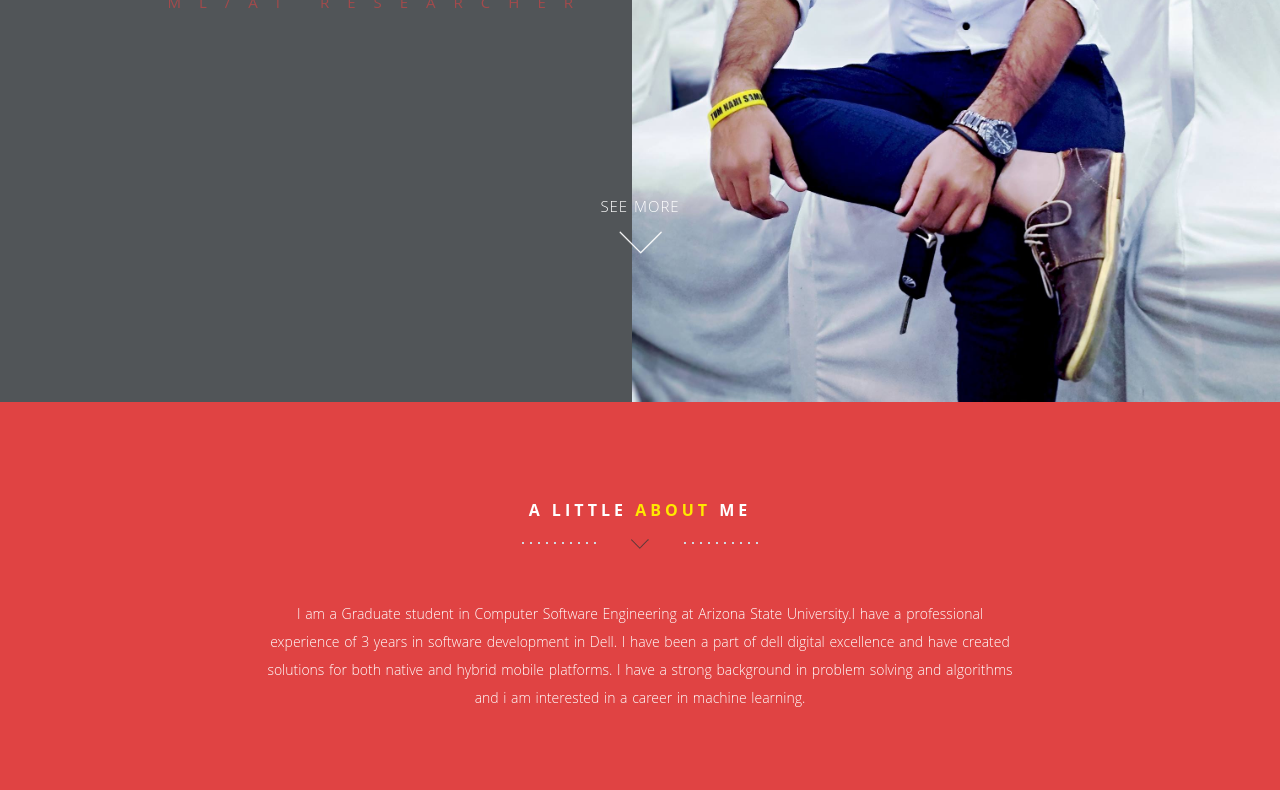
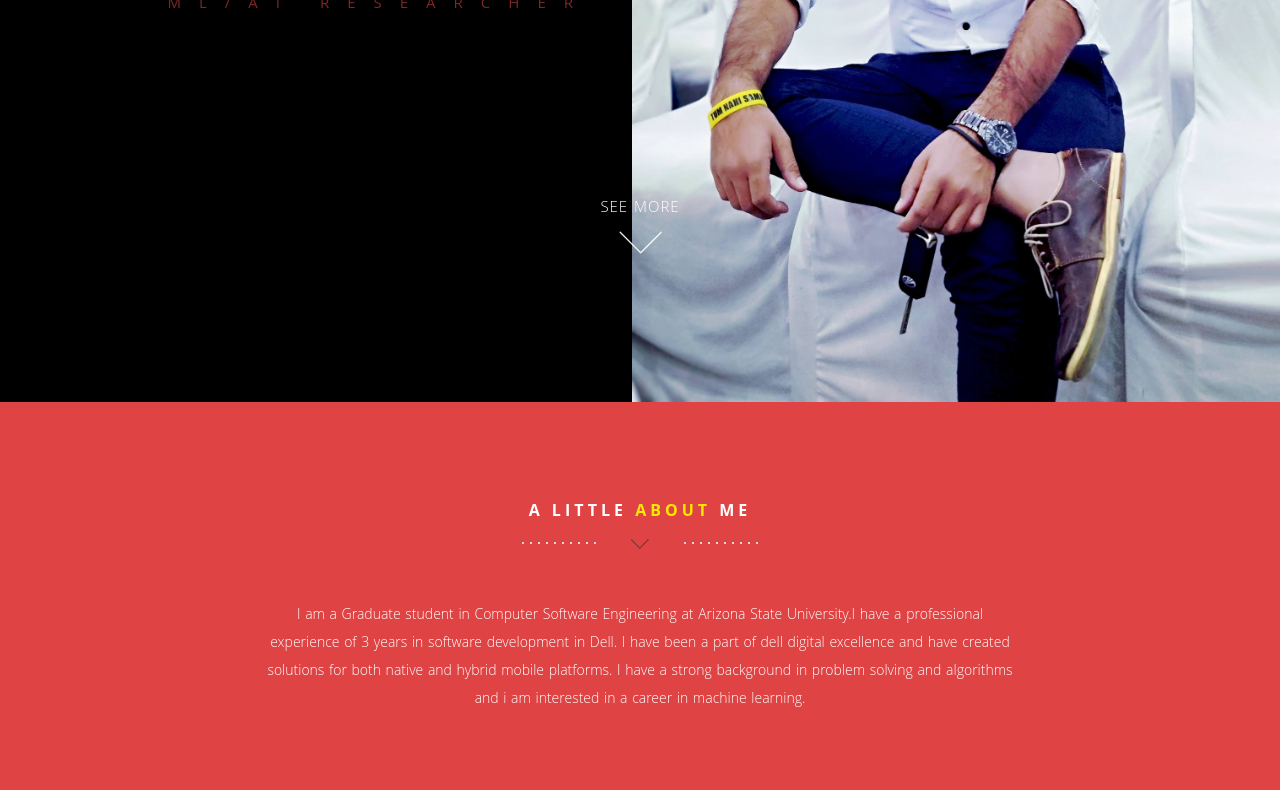
Before and after one commit to maddymz/maddymz.github.io, a plain HTML site: page index.html in a window 1280 px wide. Shown: the part 462-1252 px from the top of the page. Drawn offline with nearby package versions, Linux system fonts and the light colour scheme; some packages are replaced by stand-ins of ours.

Commit message:
background color change

```diff
--- a/css/style.css
+++ b/css/style.css
@@ -457,7 +457,7 @@ table {
 	background-size: contain;
 	padding:110px 0 100px 0;
 	height:auto;
-	background-color: #515558;
+	background-color: #000;
 }
 .hero h1 {
 	font-size: 80px;
```
